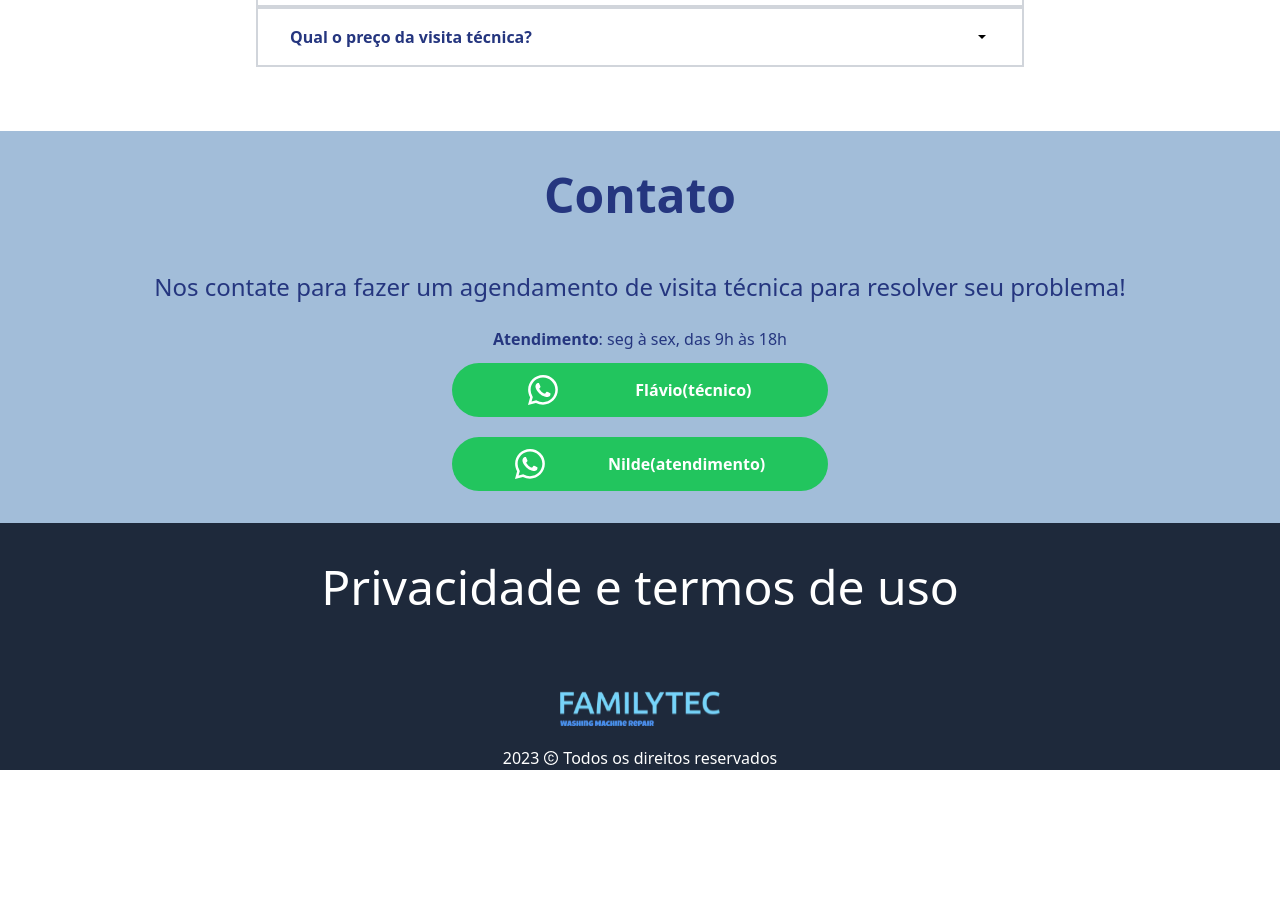
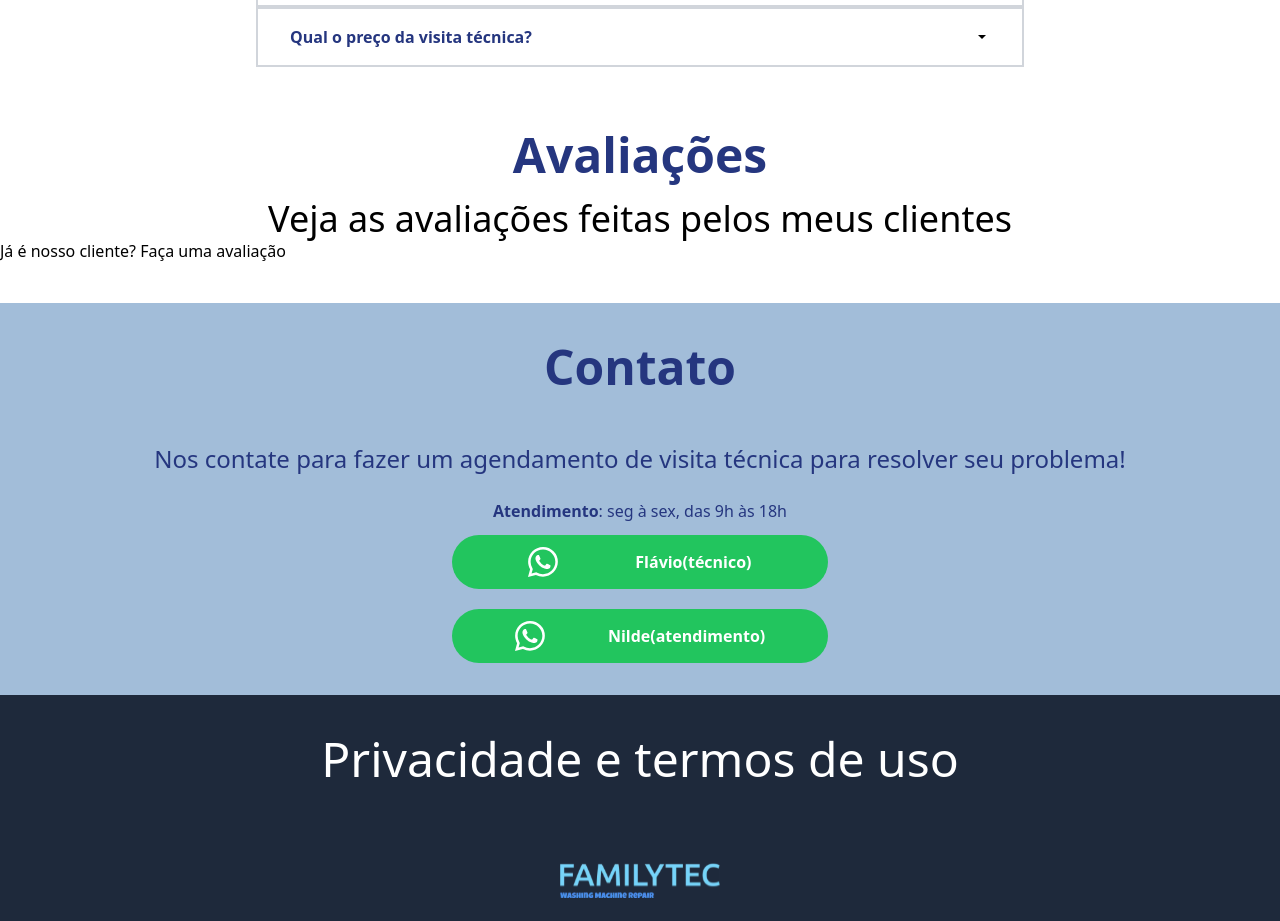
Before and after one commit to zThiago15/family-tec-frontend, a React (Vite) app: page / in a window 1280 px wide. Shown: the part 2000-2921 px from the top of the page. Before the commit the page ends 2770 px from the top, so only its background shows below. Built offline with nearby package versions, Linux system fonts and the light colour scheme.

Commit message:
add: feedback section

```diff
--- /dev/null
+++ b/src/pages/landing-page/components/Feedback.tsx
@@ -0,0 +1,63 @@
+import { useState } from "react";
+import { AiFillStar } from "react-icons/ai";
+
+interface IFeedback {
+    name: string;
+    feedback: string;
+    starsQuantity: number;
+}
+
+export default function Feedback() {
+    const [feedbacks, setFeedbacks] = useState([]);
+    const [showForm, setShowForm] = useState(false);
+
+    const saveFeedback = (e: Event) => {
+        e.preventDefault();
+        console.log('hello');
+
+    }
+
+    const starsFeedback = (ammount: number) => {
+        for (let i = 0; i < ammount; i += 1) {
+            return (
+                <AiFillStar />
+            )
+
+        }
+    }
+
+    return (
+        <section>
+            {
+                feedbacks.map(({name, starsQuantity, feedback }) => (
+                    <div className="w-[80%]">
+                        <h2>{name}</h2>
+                        {starsFeedback(starsQuantity)}
+                        <p>{feedback}</p>
+                    </div>
+                ))
+            }
+
+          <h1 className="text-3xl text-primary-color text-center font-bold mb-5 lg:text-5xl">Avaliações</h1>
+          <p className="text-2xl text-center lg:text-4xl">Veja as avaliações feitas pelos meus clientes </p>
+
+
+          <button onClick={() => setShowForm(!showForm)}>Já é nosso cliente? Faça uma avaliação</button>
+
+          {
+            showForm && (
+              <form>
+                <input placeholder="Nome completo*" required />
+                <textarea placeholder="Feedback*" minLength={10} ></textarea>
+                <input type="number" required />
+                <button onSubmit={() => saveFeedback}></button>
+              </form>
+            )
+          }
+
+
+        </section>
+
+
+    );
+}
--- a/src/pages/landing-page/landing-page.tsx
+++ b/src/pages/landing-page/landing-page.tsx
@@ -17,8 +17,11 @@ import Service from './components/Service';
 import Status from './components/Status';
 import Header from './components/Header';
 import FAQs from './components/FAQs';
+import { useState } from 'react';
+import Feedback from './components/Feedback';
 
 export default function LandingPage() {
+  const [showForm, setShowForm] = useState(false);
 
   return(
     <div>
@@ -69,6 +72,8 @@ export default function LandingPage() {
           <FAQs question="Qual o preço da visita técnica?" answer="O orçamento da visita técnica varia de R$30 à R$50 dependendo da região." />
         </section>
 
+        <Feedback />
+
       </main>
       <footer className="mt-10 bg-background-color">
         <div id="contact">
```
